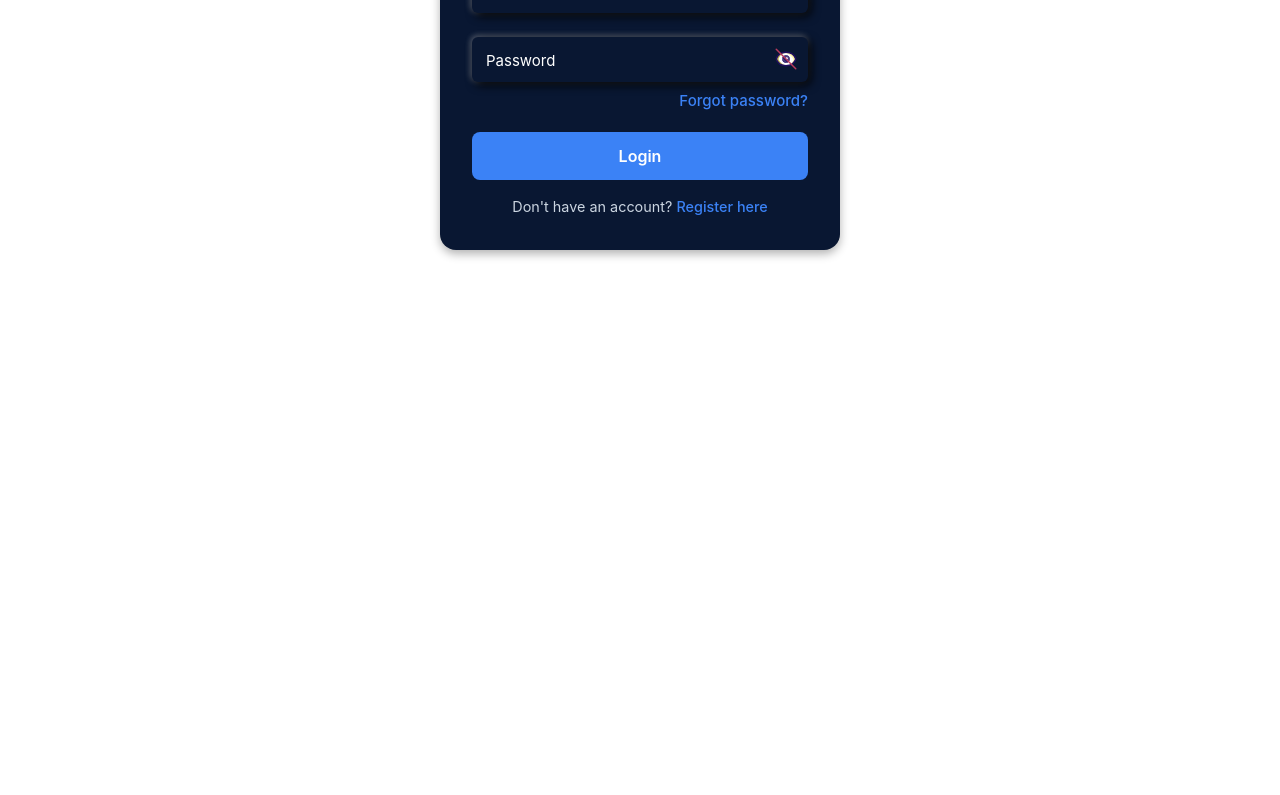
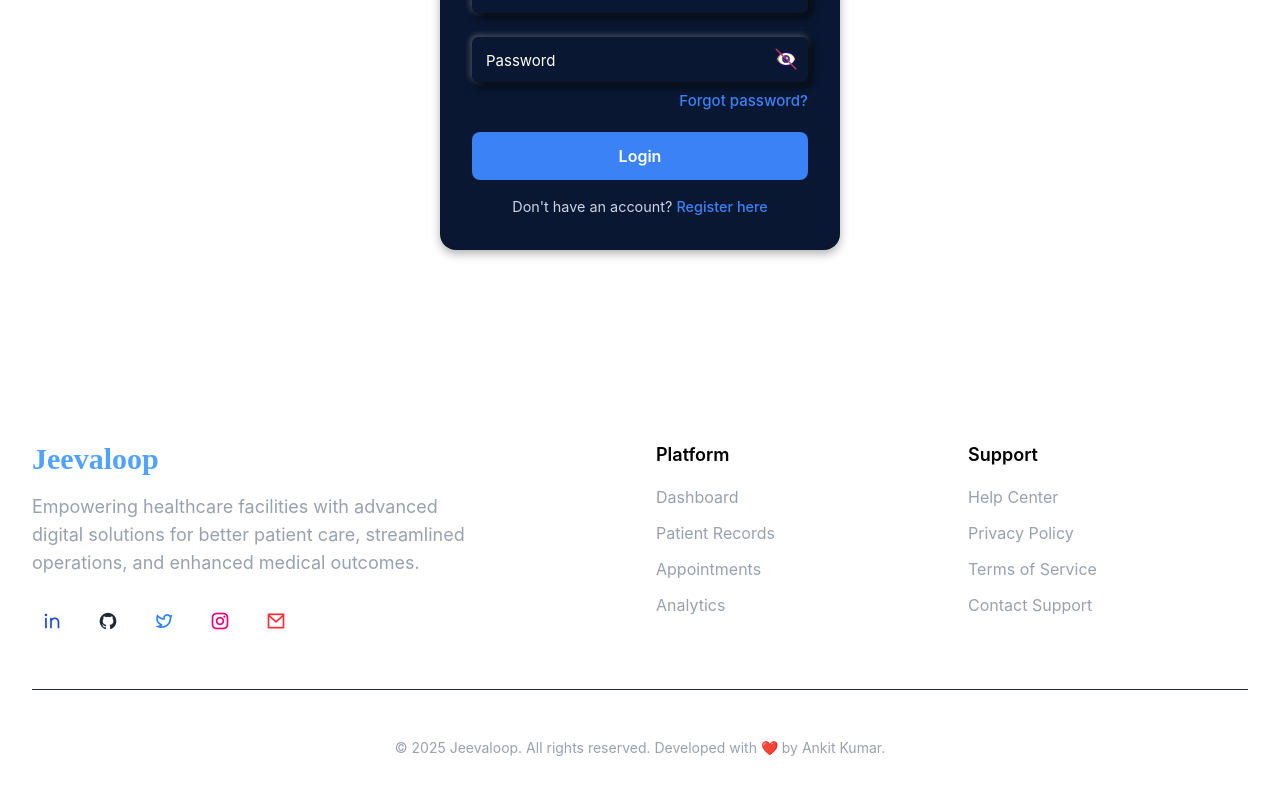
Before and after one commit to Ankit1141192/Jeevaloop, a React (Vite) app in the folder frontend/: page /login in a window 1280 px wide. Shown: the part 413-1208 px from the top of the page. Before the commit the page ends 800 px from the top, so only its background shows below. Built offline with nearby package versions, Linux system fonts and the light colour scheme.

Commit message:
frontend

```diff
--- a/frontend/index.html
+++ b/frontend/index.html
@@ -7,7 +7,7 @@
     <title>Jeevaloop</title>
     <meta name="description" content="Jeevaloop is an advanced hospital management system designed to streamline patient data, appointment scheduling, medical records, and doctor-patient interactions. Built for efficiency, security, and better healthcare outcomes." />
     <meta name="keywords" content="Hospital Management System, Patient Records, Appointment Scheduling, Medical History, Healthcare Platform, Jeevaloop, Doctor Portal, Secure Medical Data, HealthTech, Hospital Software, Health Monitoring" />
-
+    <link href="https://cdn.jsdelivr.net/npm/remixicon@3.5.0/fonts/remixicon.css" rel="stylesheet">
   </head>
   <body>
     <div id="root"></div>
--- a/frontend/src/App.jsx
+++ b/frontend/src/App.jsx
@@ -11,6 +11,7 @@ import Home from "./pages/Home.jsx";
 import Appointments from "./pages/Appointments.jsx";
 import Patients from "./pages/Patients.jsx";
 import Contact from "./pages/Contact.jsx";
+import Footer from "./components/Footer.jsx";
 
 function App() {
   return (
@@ -21,7 +22,7 @@ function App() {
           <Route path="/login" element={<Login />} />
           <Route path="/register" element={<Signup />} />
           <Route path="/forgot-password" element={<ForgotPassword />} />
-          <Route path="/reset-password/:token" element={<ResetPassword />} />
+          <Route path="/reset-password/token" element={<ResetPassword />} />
           <Route path="/dashboard" element={
             <PrivateRoute>
               <Dashboard />
@@ -50,6 +51,7 @@ function App() {
           } />
 
         </Routes>
+        <Footer/>
       </Router>
     </AuthProvider>
   );
--- /dev/null
+++ b/frontend/src/components/Feature.jsx
@@ -0,0 +1,93 @@
+import React from "react";
+
+export default function Feature() {
+  const features = [
+    {
+      icon: "ri-user-heart-line",
+      title: "Patient Record Management",
+      description:
+        "Comprehensive digital patient records with secure access, medical history tracking, and real-time updates for healthcare professionals.",
+      image:
+        "https://media.istockphoto.com/id/1480239219/photo/an-analyst-uses-a-computer-and-dashboard-for-data-business-analysis-and-data-management.jpg?s=612x612&w=0&k=20&c=URv6HYZ8L3NCQnxT8-ITvInMW7mlsTE6EjnXHaqF-H4=",
+    },
+    {
+      icon: "ri-calendar-check-line",
+      title: "Appointment Scheduling",
+      description:
+        "Smart appointment booking system with automated reminders, doctor availability tracking, and seamless patient-doctor coordination.",
+      image:
+        "https://media.istockphoto.com/id/1658546576/photo/2024-calendar-event-planning-timetable-agenda-plan-on-organize-schedule-event-planner-agenda.jpg?s=612x612&w=0&k=20&c=pZ5YYUxHO6FsXMtV8D3v_5k5Yfhx6xu_eLub7rXqxjc=",
+    },
+    {
+      icon: "ri-shield-cross-line",
+      title: "Secure & HIPAA Compliant",
+      description:
+        "Enterprise-grade security with role-based access control, encrypted data storage, and full compliance with healthcare regulations.",
+      image:
+        "https://readdy.ai/api/search-image?query=Medical%20data%20security%20shield%20with%20lock%20symbols%2C%20encrypted%20patient%20information%20protection%2C%20and%20healthcare%20compliance%20icons%20in%20professional%20blue%20design&width=300&height=200&seq=security-001&orientation=landscape",
+    },
+    {
+      icon: "ri-line-chart-line",
+      title: "Analytics & Reporting",
+      description:
+        "Advanced data visualization tools for patient statistics, treatment outcomes, and hospital performance metrics with interactive dashboards.",
+      image:
+        "https://readdy.ai/api/search-image?query=Medical%20analytics%20dashboard%20with%20health%20statistics%20charts%2C%20patient%20data%20visualization%2C%20and%20hospital%20performance%20metrics%20in%20modern%20interface%20design&width=300&height=200&seq=analytics-001&orientation=landscape",
+    },
+    {
+      icon: "ri-file-text-line",
+      title: "Medical Documentation",
+      description:
+        "Digital document management for test results, medical reports, imaging studies with secure upload and organized storage systems.",
+      image:
+        "https://readdy.ai/api/search-image?query=Medical%20documents%20and%20reports%20organized%20in%20digital%20filing%20system%20with%20patient%20test%20results%2C%20medical%20charts%2C%20and%20healthcare%20documentation%20interface&width=300&height=200&seq=documents-001&orientation=landscape",
+    },
+    {
+      icon: "ri-smartphone-line",
+      title: "Mobile Access",
+      description:
+        "Mobile-responsive design allowing doctors and patients to access critical information anytime, anywhere with secure authentication.",
+      image:
+        "https://media.istockphoto.com/id/1793429641/photo/doctor-nurses-and-team-cellphone-night-or-online-communication-medical-solution-group.jpg?s=612x612&w=0&k=20&c=07l7o7zpYTVZcGlOf-v7zwnb-PZ44eAOcp6sh0AZ6Eg=",
+    },
+  ];
+
+  return (
+    <section className="py-20 bg-white">
+      <div className="max-w-7xl mx-auto px-4 sm:px-6 lg:px-8">
+        <div className="text-center mb-16">
+          <h2 className="text-4xl md:text-5xl font-bold text-gray-900 mb-6">
+            Comprehensive Healthcare Solutions
+          </h2>
+          <p className="text-xl text-gray-600 max-w-3xl mx-auto">
+            Discover powerful features designed to transform your healthcare facility's operations and enhance patient care delivery.
+          </p>
+        </div>
+
+        <div className="grid grid-cols-1 md:grid-cols-2 lg:grid-cols-3 gap-8">
+          {features.map((feature, index) => (
+            <div
+              key={index}
+              className="bg-gray-50 rounded-2xl p-8 hover:shadow-lg transition-shadow duration-300 cursor-pointer"
+            >
+              <div className="mb-6">
+                <img
+                  src={feature.image}
+                  alt={feature.title}
+                  className="w-full h-32 object-cover rounded-lg mb-4"
+                />
+                <div className="w-12 h-12 bg-blue-100 rounded-full flex items-center justify-center">
+                  <i className={`${feature.icon} text-2xl text-blue-600`}></i>
+                </div>
+              </div>
+              <h3 className="text-xl font-semibold text-gray-900 mb-3">
+                {feature.title}
+              </h3>
+              <p className="text-gray-600 leading-relaxed">{feature.description}</p>
+            </div>
+          ))}
+        </div>
+      </div>
+    </section>
+  );
+}
--- a/frontend/src/components/Footer.jsx
+++ b/frontend/src/components/Footer.jsx
@@ -1,62 +1,158 @@
-import React from 'react'
+import React from 'react';
+import { Link } from 'react-router-dom'; // Import Link from react-router-dom or your routing library
 
 const Footer = () => {
   return (
-    <footer className="bg-gray-900 text-white py-16">
+    <footer className="  py-16">
       <div className="max-w-7xl mx-auto px-4 sm:px-6 lg:px-8">
         <div className="grid grid-cols-1 md:grid-cols-4 gap-8">
           <div className="md:col-span-2">
-                <Link href="/" className="text-3xl font-bold text-blue-400 mb-4 block font-['Pacifico']">
-                  MediCare Plus
+            <Link
+              to="/"
+              className="text-3xl font-bold text-blue-400 mb-4 block font-['Pacifico']"
+            >
+              Jeevaloop
             </Link>
             <p className="text-gray-400 text-lg mb-6 max-w-md">
-                  Empowering healthcare facilities with advanced digital solutions for better patient care, streamlined operations, and enhanced medical outcomes.
+              Empowering healthcare facilities with advanced digital solutions
+              for better patient care, streamlined operations, and enhanced
+              medical outcomes.
             </p>
             <div className="flex space-x-4">
-                  <div className="w-10 h-10 bg-blue-600 rounded-full flex items-center justify-center hover:bg-blue-700 transition-colors duration-200 cursor-pointer">
-                    <i className="ri-facebook-fill text-white"></i>
+              {[
+                {
+                  icon: 'linkedin',
+                  href: 'https://www.linkedin.com/in/ankit1141/',
+                  color: 'text-blue-700 hover:text-blue-800',
+                },
+                {
+                  icon: 'github',
+                  href: 'https://github.com/Ankit1141192',
+                  color: 'text-gray-800 hover:text-gray-900 dark:text-white dark:hover:text-gray-300',
+                },
+                {
+                  icon: 'twitter',
+                  href: 'https://x.com/ankitk09773',
+                  color: 'text-blue-500 hover:text-blue-600',
+                },
+                {
+                  icon: 'instagram',
+                  href: 'https://www.instagram.com/mr__unique_ankitkumar4954/',
+                  color: 'text-pink-600 hover:text-pink-700',
+                },
+                {
+                  icon: 'mail',
+                  href: 'mailto:jeevaloop@gmail.com',
+                  color: 'text-red-500 hover:text-red-600',
+                },
+              ].map(social => (
+                <a
+                  key={social.icon}
+                  href={social.href}
+                  target="_blank"
+                  rel="noopener noreferrer"
+                  className={`w-10 h-10 flex items-center justify-center rounded-full transition-colors duration-200 cursor-pointer ${social.color}`}
+                // no bg color class here, just text colors
+                >
+                  <i
+                    className={`ri-${social.icon}-${social.icon === 'github' ? 'fill' : 'line'} text-xl`}
+                    aria-hidden="true"
+                  ></i>
+                </a>
+              ))}
             </div>
-                  <div className="w-10 h-10 bg-blue-600 rounded-full flex items-center justify-center hover:bg-blue-700 transition-colors duration-200 cursor-pointer">
-                    <i className="ri-twitter-fill text-white"></i>
-                  </div>
-                  <div className="w-10 h-10 bg-blue-600 rounded-full flex items-center justify-center hover:bg-blue-700 transition-colors duration-200 cursor-pointer">
-                    <i className="ri-linkedin-fill text-white"></i>
-                  </div>
-                  <div className="w-10 h-10 bg-blue-600 rounded-full flex items-center justify-center hover:bg-blue-700 transition-colors duration-200 cursor-pointer">
-                    <i className="ri-mail-fill text-white"></i>
-                  </div>
-                </div>
+
           </div>
 
           <div>
             <h3 className="text-lg font-semibold mb-4">Platform</h3>
             <ul className="space-y-3">
-                  <li><Link href="/dashboard" className="text-gray-400 hover:text-white transition-colors duration-200 cursor-pointer">Dashboard</Link></li>
-                  <li><Link href="/patients" className="text-gray-400 hover:text-white transition-colors duration-200 cursor-pointer">Patient Records</Link></li>
-                  <li><Link href="/appointments" className="text-gray-400 hover:text-white transition-colors duration-200 cursor-pointer">Appointments</Link></li>
-                  <li><Link href="/analytics" className="text-gray-400 hover:text-white transition-colors duration-200 cursor-pointer">Analytics</Link></li>
+              <li>
+                <Link
+                  to="/dashboard"
+                  className="text-gray-400 hover:text-black transition-colors duration-200 cursor-pointer"
+                >
+                  Dashboard
+                </Link>
+              </li>
+              <li>
+                <Link
+                  to="/patients"
+                  className="text-gray-400 hover:text-black transition-colors duration-200 cursor-pointer"
+                >
+                  Patient Records
+                </Link>
+              </li>
+              <li>
+                <Link
+                  to="/appointments"
+                  className="text-gray-400 hover:text-white transition-colors duration-200 cursor-pointer"
+                >
+                  Appointments
+                </Link>
+              </li>
+              <li>
+                <Link
+                  to="/analytics"
+                  className="text-gray-400 hover:text-white transition-colors duration-200 cursor-pointer"
+                >
+                  Analytics
+                </Link>
+              </li>
             </ul>
           </div>
 
           <div>
             <h3 className="text-lg font-semibold mb-4">Support</h3>
             <ul className="space-y-3">
-                  <li><Link href="/help" className="text-gray-400 hover:text-white transition-colors duration-200 cursor-pointer">Help Center</Link></li>
-                  <li><Link href="/privacy" className="text-gray-400 hover:text-white transition-colors duration-200 cursor-pointer">Privacy Policy</Link></li>
-                  <li><Link href="/terms" className="text-gray-400 hover:text-white transition-colors duration-200 cursor-pointer">Terms of Service</Link></li>
-                  <li><Link href="/contact" className="text-gray-400 hover:text-white transition-colors duration-200 cursor-pointer">Contact Support</Link></li>
+              <li>
+                <Link
+                  to="/help-center"
+                  className="text-gray-400 hover:text-white transition-colors duration-200 cursor-pointer"
+                >
+                  Help Center
+                </Link>
+              </li>
+              <li>
+                <Link
+                  to="/privacy-policy"
+                  className="text-gray-400 hover:text-white transition-colors duration-200 cursor-pointer"
+                >
+                  Privacy Policy
+                </Link>
+              </li>
+              <li>
+                <Link
+                  to="/terms-of-service"
+                  className="text-gray-400 hover:text-white transition-colors duration-200 cursor-pointer"
+                >
+                  Terms of Service
+                </Link>
+              </li>
+              <li>
+                <Link
+                  to="/contact-support"
+                  className="text-gray-400 hover:text-white transition-colors duration-200 cursor-pointer"
+                >
+                  Contact Support
+                </Link>
+              </li>
             </ul>
           </div>
         </div>
 
         <div className="border-t border-gray-800 mt-12 pt-8 text-center">
-              <p className="text-gray-400">
-                © 2024 MediCare Plus. All rights reserved. HIPAA Compliant Healthcare Solutions.
+          <p className="text-gray-400 text-center text-sm mt-4">
+            © 2025 Jeevaloop. All rights reserved. Developed with{' '}
+            <span role="img" aria-label="heart" className="text-red-500">
+              ❤️
+            </span>{' '}
+            by Ankit Kumar.
           </p>
         </div>
       </div>
     </footer>
-  )
-}
+  );
+};
 
-export default Footer
+export default Footer;
--- a/frontend/src/components/Herosection.jsx
+++ b/frontend/src/components/Herosection.jsx
@@ -29,9 +29,9 @@ const Herosection = () => {
                   Access Dashboard
                 </button>
               </Link>
-              <Link to="/request-demo">
+              <Link to="/appointments">
                 <button className="border-2 border-blue-600 text-blue-600 px-8 py-4 rounded-full text-lg font-semibold hover:bg-blue-50 transition-colors duration-200 cursor-pointer whitespace-nowrap">
-                  Request Demo
+                  Appointments
                 </button>
               </Link>
             </div>
--- /dev/null
+++ b/frontend/src/components/Stats.jsx
@@ -0,0 +1,52 @@
+import React from "react";
+export default function Stats() {
+  const stats = [
+    {
+      number: '5,000+',
+      label: 'Patients Managed',
+      icon: 'ri-user-heart-line'
+    },
+    {
+      number: '99.9%',
+      label: 'System Uptime',
+      icon: 'ri-shield-check-line'
+    },
+    {
+      number: '150+',
+      label: 'Healthcare Facilities',
+      icon: 'ri-hospital-line'
+    },
+    {
+      number: '24/7',
+      label: 'Technical Support',
+      icon: 'ri-customer-service-line'
+    }
+  ];
+
+  return (
+    <section className="py-20 ">
+      <div className="max-w-7xl mx-auto px-4 sm:px-6 lg:px-8">
+        <div className="text-center mb-16">
+          <h2 className="text-4xl md:text-5xl font-bold text-black mb-6">
+            Trusted Healthcare Technology
+          </h2>
+          <p className="text-xl text-gray-600 max-w-3xl mx-auto">
+            Join hundreds of healthcare facilities that trust our platform to deliver exceptional patient care and streamlined operations.
+          </p>
+        </div>
+
+        <div className="grid grid-cols-1 md:grid-cols-2 lg:grid-cols-4 gap-8">
+          {stats.map((stat, index) => (
+            <div key={index} className="text-center">
+              <div className="w-16 h-16 bg-white/10 rounded-full flex items-center justify-center mx-auto mb-4">
+                <i className={`${stat.icon} text-3xl text-gray-600`}></i>
+              </div>
+              <div className="text-4xl md:text-5xl font-bold text-gray-600 mb-2">{stat.number}</div>
+              <div className="text-xl text-gray-160">{stat.label}</div>
+            </div>
+          ))}
+        </div>
+      </div>
+    </section>
+  );
+}
```
Also changed, not shown: frontend/src/pages/Home.jsx (+8 -2 lines). Lines whose indentation alone changed are shown as unchanged.
